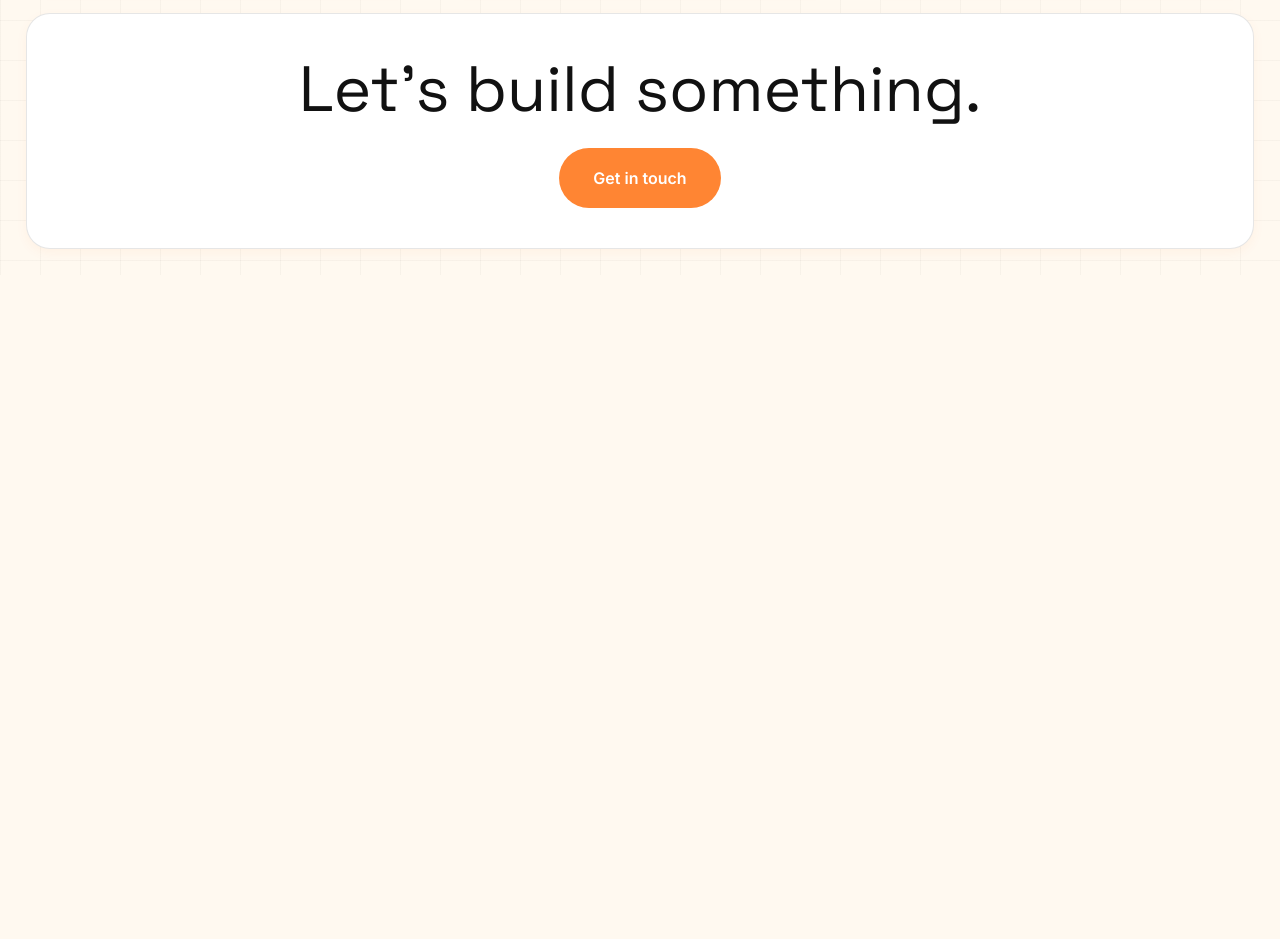
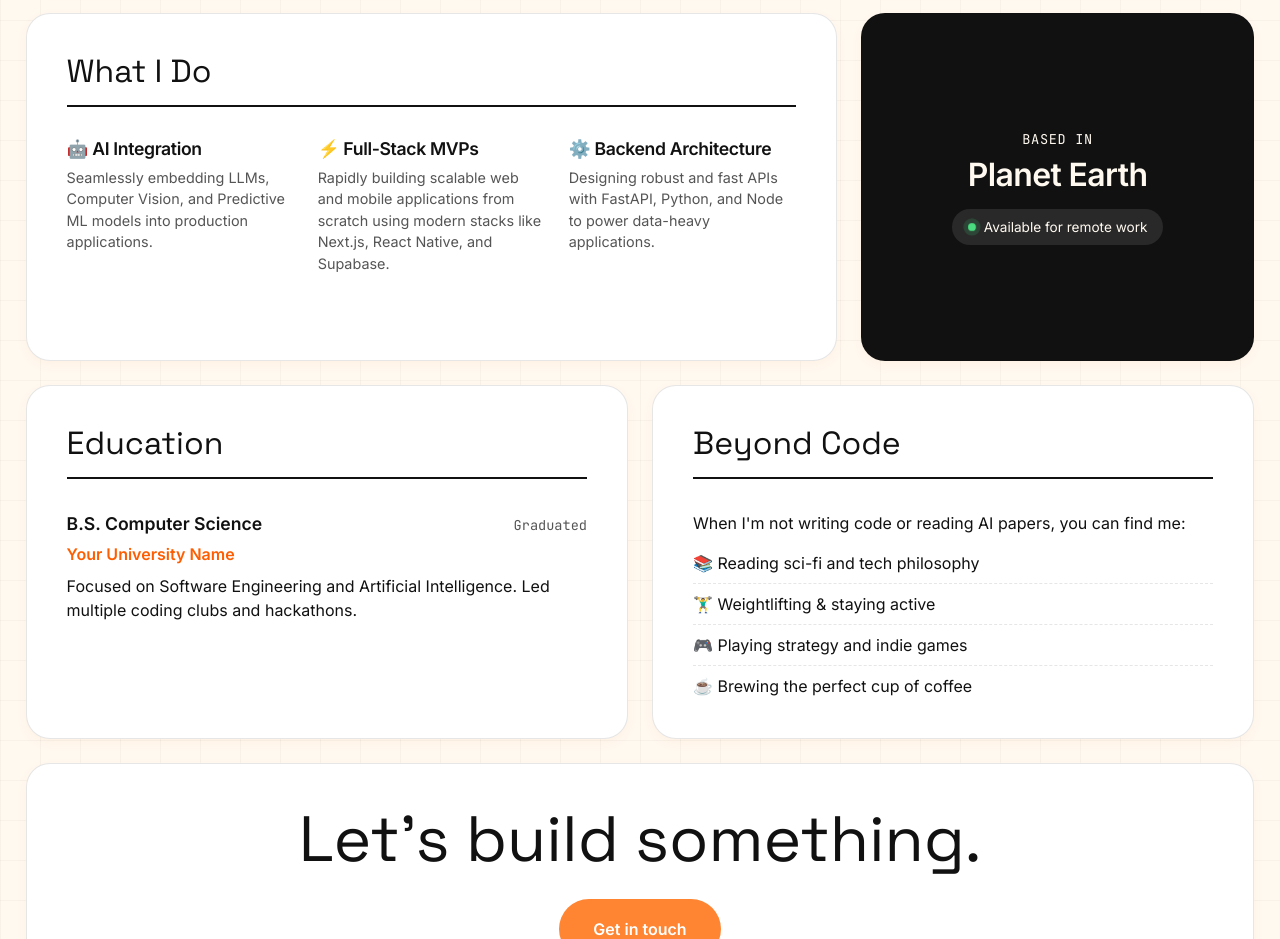
Before and after one commit to Hafiznapster/Portfolio1, a plain HTML site: page index.html in a window 1280 px wide. Shown: the part 1740-2679 px from the top of the page. Before the commit the page ends 2015 px from the top, so only its background shows below. Drawn offline with nearby package versions, Linux system fonts and the light colour scheme.

Commit message:
feat: add services, location, education, and hobbies bento boxes to portfolio layout

```diff
--- a/index.html
+++ b/index.html
@@ -125,6 +125,68 @@
       <p class="project-desc">AI wardrobe manager. Catalog clothes via photo with Gemini AI auto-detecting styles and outfits.</p>
     </div>
 
+    <!-- SERVICES BOX -->
+    <div class="bento-box box-services">
+      <div class="box-header">
+        <h2 class="serif">What I Do</h2>
+      </div>
+      <div class="services-list">
+        <div class="service-item">
+          <h3>🤖 AI Integration</h3>
+          <p>Seamlessly embedding LLMs, Computer Vision, and Predictive ML models into production applications.</p>
+        </div>
+        <div class="service-item">
+          <h3>⚡ Full-Stack MVPs</h3>
+          <p>Rapidly building scalable web and mobile applications from scratch using modern stacks like Next.js, React Native, and Supabase.</p>
+        </div>
+        <div class="service-item">
+          <h3>⚙️ Backend Architecture</h3>
+          <p>Designing robust and fast APIs with FastAPI, Python, and Node to power data-heavy applications.</p>
+        </div>
+      </div>
+    </div>
+
+    <!-- LOCATION BOX -->
+    <div class="bento-box box-location">
+      <div class="location-content">
+        <p class="mono">Based in</p>
+        <h3>Planet Earth</h3>
+        <div class="time-widget">
+          <span class="blinking-dot"></span>
+          <span id="local-time">Available for remote work</span>
+        </div>
+      </div>
+    </div>
+
+    <!-- EDUCATION BOX -->
+    <div class="bento-box box-education">
+      <div class="box-header">
+        <h2 class="serif">Education</h2>
+      </div>
+      <div class="exp-item">
+        <div class="exp-meta">
+          <span class="exp-role">B.S. Computer Science</span>
+          <span class="exp-date">Graduated</span>
+        </div>
+        <span class="exp-company">Your University Name</span>
+        <p>Focused on Software Engineering and Artificial Intelligence. Led multiple coding clubs and hackathons.</p>
+      </div>
+    </div>
+
+    <!-- HOBBIES / INTERESTS -->
+    <div class="bento-box box-hobbies">
+      <div class="box-header">
+        <h2 class="serif">Beyond Code</h2>
+      </div>
+      <p>When I'm not writing code or reading AI papers, you can find me:</p>
+      <ul class="hobby-list">
+        <li>📚 Reading sci-fi and tech philosophy</li>
+        <li>🏋️‍♂️ Weightlifting & staying active</li>
+        <li>🎮 Playing strategy and indie games</li>
+        <li>☕ Brewing the perfect cup of coffee</li>
+      </ul>
+    </div>
+
     <!-- CONTACT BOX -->
     <div class="bento-box box-contact">
       <h2 class="serif">Let's build something.</h2>
--- a/style.css
+++ b/style.css
@@ -424,6 +424,89 @@ h1, h2, h3, h4 {
   flex-grow: 1;
 }
 
+/* Services Box (Spans 8 cols) */
+.box-services {
+  grid-column: span 8;
+  grid-row: span 3;
+}
+.services-list {
+  display: grid;
+  grid-template-columns: repeat(auto-fit, minmax(200px, 1fr));
+  gap: 24px;
+}
+.service-item h3 {
+  font-size: 1.1rem;
+  margin-bottom: 8px;
+}
+.service-item p {
+  font-size: 0.9rem;
+  color: var(--text-secondary);
+}
+
+/* Location Box (Spans 4 cols) */
+.box-location {
+  grid-column: span 4;
+  grid-row: span 3;
+  background: var(--text-primary);
+  color: var(--bg-primary);
+  display: flex;
+  flex-direction: column;
+  justify-content: center;
+  align-items: center;
+  text-align: center;
+}
+.location-content h3 {
+  font-size: 2rem;
+  margin: 8px 0 16px;
+}
+.time-widget {
+  display: inline-flex;
+  align-items: center;
+  gap: 8px;
+  background: rgba(255, 255, 255, 0.1);
+  padding: 8px 16px;
+  border-radius: 100px;
+  font-size: 0.85rem;
+}
+.blinking-dot {
+  width: 8px;
+  height: 8px;
+  background: #4ade80;
+  border-radius: 50%;
+  animation: pulse 1.5s infinite;
+}
+@keyframes pulse {
+  0% { transform: scale(0.95); box-shadow: 0 0 0 0 rgba(74, 222, 128, 0.7); }
+  70% { transform: scale(1); box-shadow: 0 0 0 6px rgba(74, 222, 128, 0); }
+  100% { transform: scale(0.95); box-shadow: 0 0 0 0 rgba(74, 222, 128, 0); }
+}
+
+/* Education Box */
+.box-education {
+  grid-column: span 6;
+  grid-row: span 2;
+}
+
+/* Hobbies Box */
+.box-hobbies {
+  grid-column: span 6;
+  grid-row: span 2;
+}
+.hobby-list {
+  list-style: none;
+  margin-top: 16px;
+}
+.hobby-list li {
+  margin-bottom: 8px;
+  padding-bottom: 8px;
+  border-bottom: 1px dashed var(--border-color);
+}
+.hobby-list li:last-child {
+  border-bottom: none;
+  margin-bottom: 0;
+  padding-bottom: 0;
+}
+
 /* Contact Box (Spans 12 cols) */
 .box-contact {
   grid-column: span 12;
@@ -449,7 +532,7 @@ h1, h2, h3, h4 {
 
 @media (max-width: 768px) {
   .bento-container { display: flex; flex-direction: column; }
-  .box-hero, .box-photo, .box-roast, .box-exp, .box-skills, .box-project, .box-contact {
+  .box-hero, .box-photo, .box-roast, .box-exp, .box-skills, .box-project, .box-services, .box-location, .box-education, .box-hobbies, .box-contact {
     grid-column: span 12;
     height: auto;
   }
```
